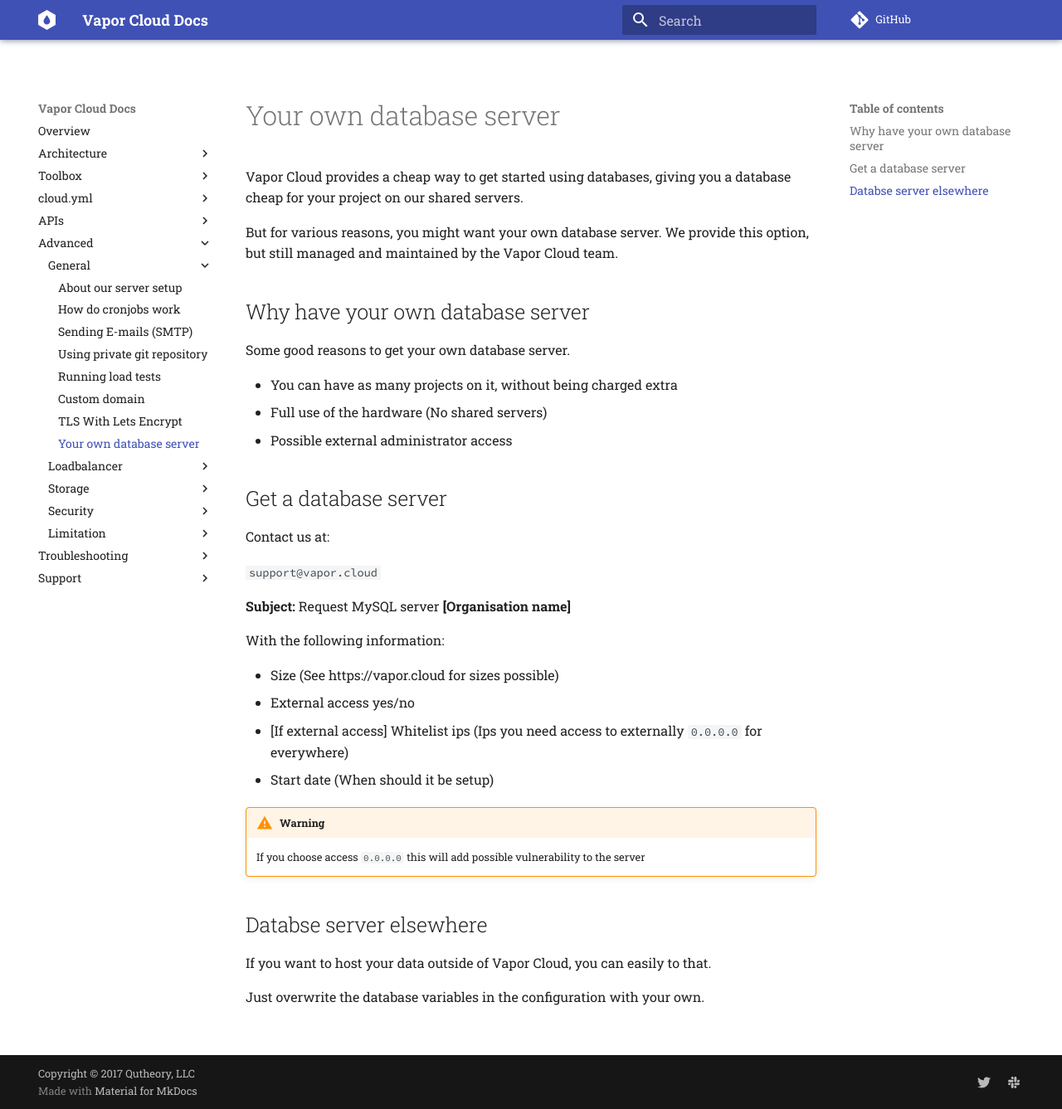
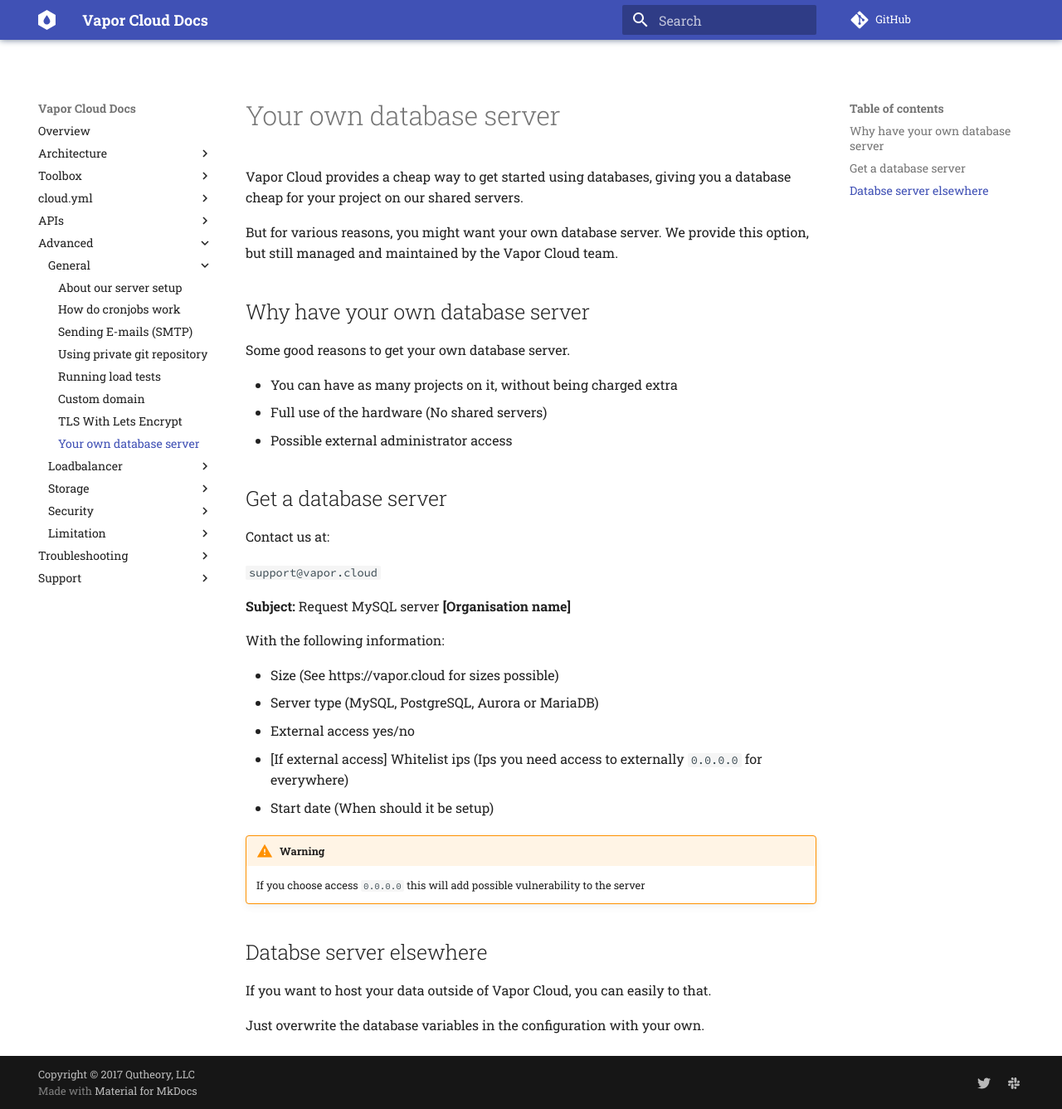
Before and after one commit to qutheory/cloud-documentation, an MkDocs documentation site: the page built from docs/advanced/general/your-own-database-server.md, in a window 1280 px wide and 1337 px high. Shown: the whole window at 83% size. Built offline with MkDocs 1.6.1 and Material for MkDocs 9.7.7, drawn with Linux system fonts in a browser that asks for light colours; comment, search, counter and statistics services are not loaded; old or Windows-style settings are respelled for this version of MkDocs.

Commit message:
Updating MySQL docs

```diff
--- a/docs/advanced/general/your-own-database-server.md
+++ b/docs/advanced/general/your-own-database-server.md
@@ -23,6 +23,7 @@
 With the following information:
 
 - Size (See https://vapor.cloud for sizes possible)
+- Server type (MySQL, PostgreSQL, Aurora or MariaDB)
 - External access yes/no
 - [If external access] Whitelist ips (Ips you need access to externally `0.0.0.0` for everywhere)
 - Start date (When should it be setup)
```
